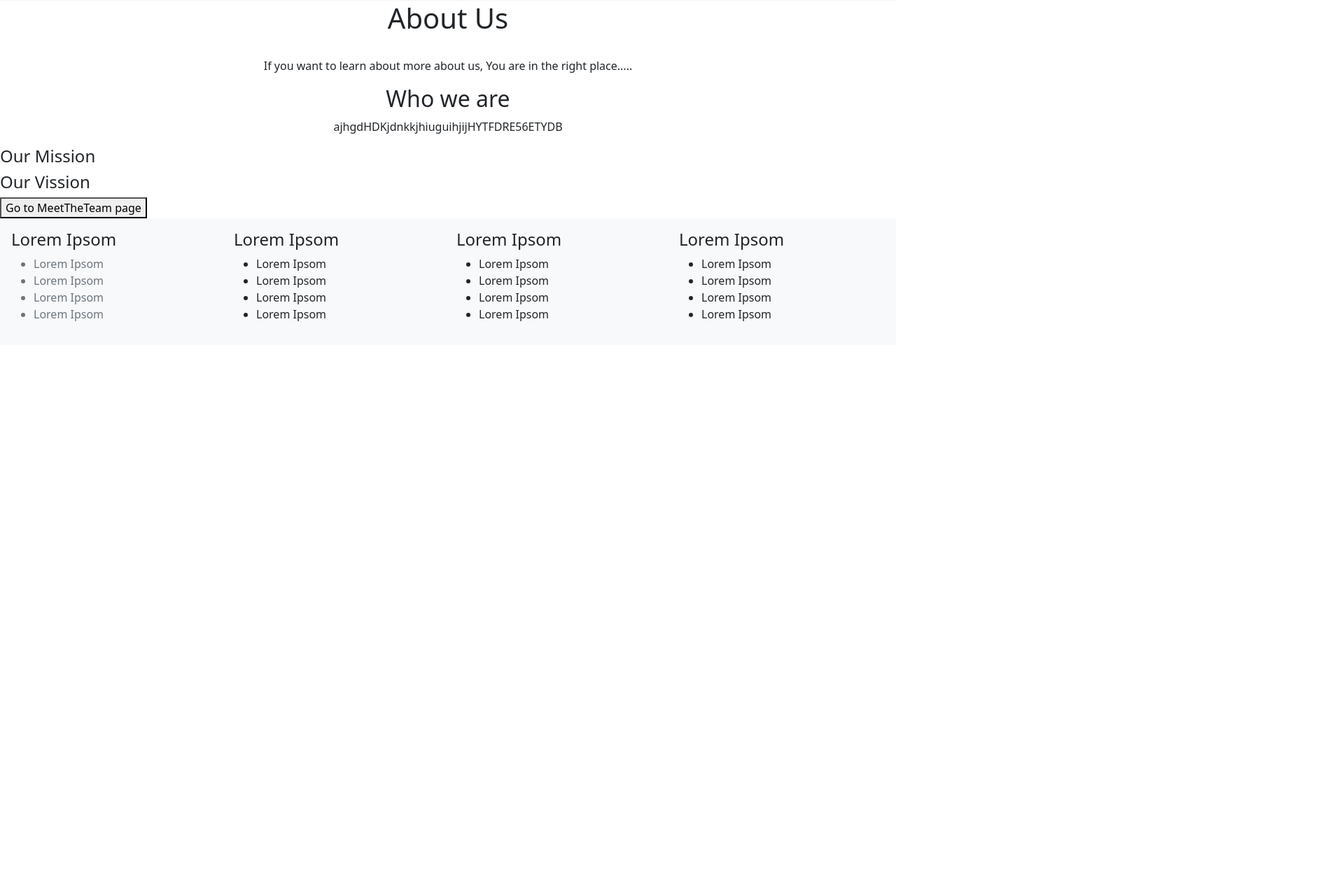
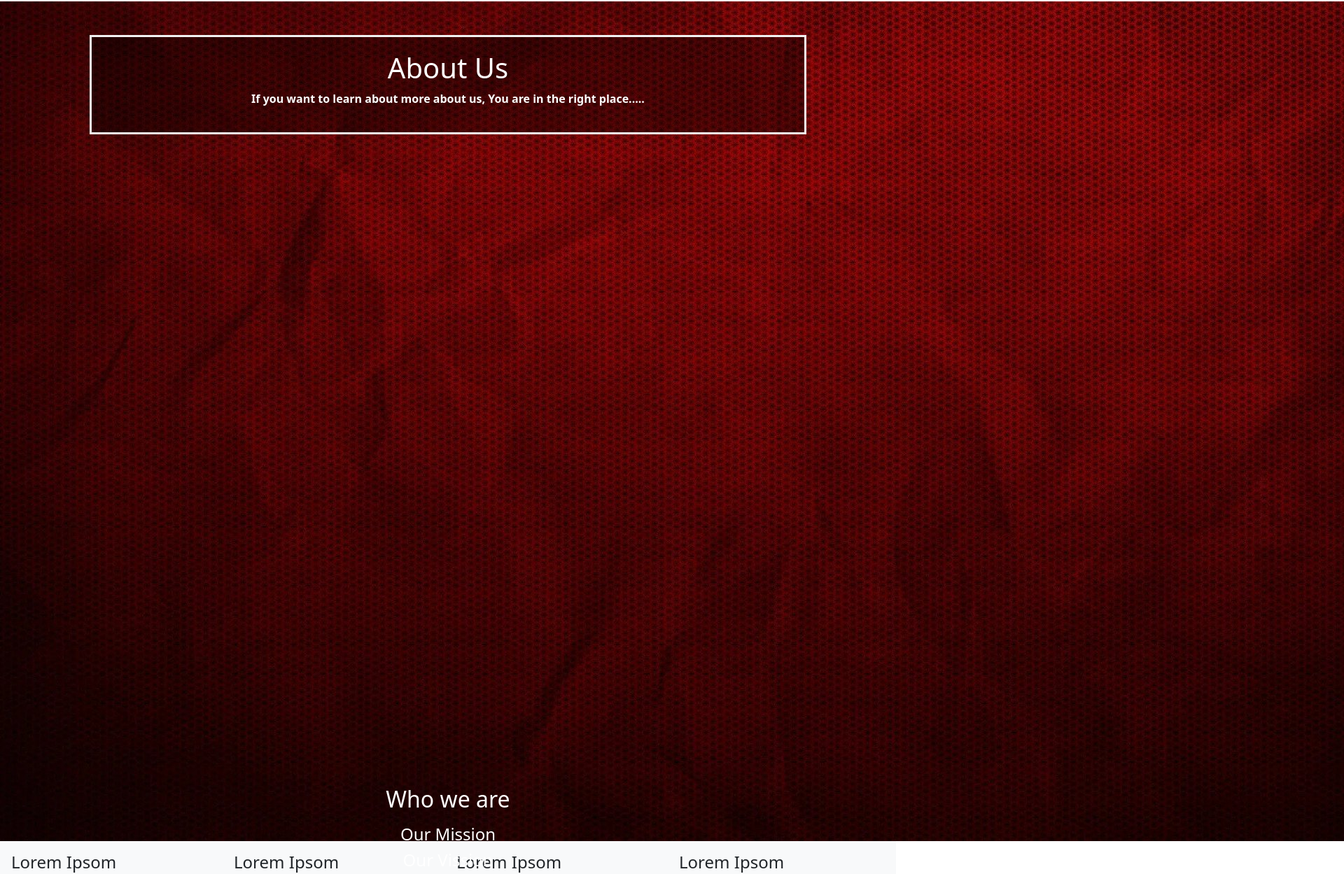
Before and after one commit to dsplayerX/project-sentitube-webapp, a React (Create React App) app: page /About in a window 1280 px wide. Shown: the part 79-1328 px from the top of the page at 70% size, 1920 px wide, since content can reach past the window. Before the commit the page ends 800 px from the top, so only its background shows below. Built offline with nearby package versions, Linux system fonts and the light colour scheme.

Commit message:
updated the background image
updated the background image

```diff
--- a/src/index.js
+++ b/src/index.js
@@ -6,6 +6,7 @@ import "./styles.css";
 import "./Navbar_style.css";
 import { BrowserRouter } from "react-router-dom";
 import 'bootstrap/dist/css/bootstrap.min.css';
+import "./pages/About.css";
 
 
 const root = ReactDOM.createRoot(document.getElementById("root"));
--- /dev/null
+++ b/src/pages/About.css
@@ -0,0 +1,53 @@
+
+body, html {
+  height: 100%;
+}
+
+* {
+  box-sizing: border-box;
+}
+
+.bg-image {
+  /* Add the blur effect */
+  filter: blur(8px);
+  -webkit-filter: blur(8px);
+
+  /* Full height */
+  height: 100%;
+
+  /* Center and scale the image nicely */
+  background-position: center;
+  background-repeat: no-repeat;
+  background-size: cover;
+}
+
+.bg-text {
+  background-color: rgb(0,0,0); /* Fallback color */
+  background-color: rgba(0,0,0, 0.4); /* Black w/opacity/see-through */
+  color: white;
+  font-weight: bold;
+  border: 3px solid #f1f1f1;
+  position: absolute;
+  top: 25%;
+  left: 50%;
+  transform: translate(-50%, -50%);
+  z-index: 2;
+  width: 80%;
+  padding: 20px;
+  text-align: center;
+}
+
+/* Container holding the image and the text */
+.container {
+  position: relative;
+  text-align: center;
+  color: white;
+}
+
+/* Centered text */
+.centered {
+  position: absolute;
+  top: 25%;
+  left: 50%;
+  transform: translate(-50%, -50%);
+}
--- a/src/pages/About.js
+++ b/src/pages/About.js
@@ -1,6 +1,7 @@
 import React from "react";
 import { Link } from 'react-router-dom';
-
+import "./About.css";
+import about_bgimage from "./about_bgimage.jpg";
 
 
 
@@ -8,20 +9,29 @@ import { Link } from 'react-router-dom';
 function About() {
   return (
     <div>
-      <h1><center>About Us</center></h1>
-      <br/>
 
-      <p><center>If you want to learn about more about us,
-                You are in the right place..... </center></p>
+      <div class="bg-image"></div>
+      <img src={about_bgimage}   />
+        <div class="bg-text">
+          <h1>About Us</h1>
+          <p>If you want to learn about more about us,
+                You are in the right place.....</p>
+        </div>
 
-      <h2><center>Who we are</center></h2>
-      <p><center>ajhgdHDKjdnkkjhiuguihjijHYTFDRE56ETYDB</center></p>
+        <div class ="container">
+          <div class="centered">
+          <h2><center>Who we are</center></h2>
+          <p><center></center></p>
+          <h4>Our Mission</h4>
+          <h4>Our Vission</h4>
 
-      <h4>Our Mission</h4>
-      <h4>Our Vission</h4>
-      <Link to="/MeetTheTeam">
-        <button>Go to MeetTheTeam page</button>
-      </Link>
+          <Link to="/MeetTheTeam">
+            <button>Go to MeetTheTeam page</button>
+          </Link>
+          </div>
+
+        </div>
+
     </div>
   );
 }
```
Also changed, not shown: src/pages/about_bgimage.jpg (added), src/pages/about_bgimage.png (deleted).
